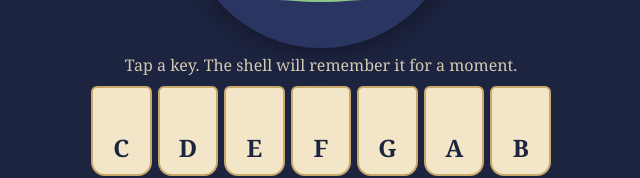
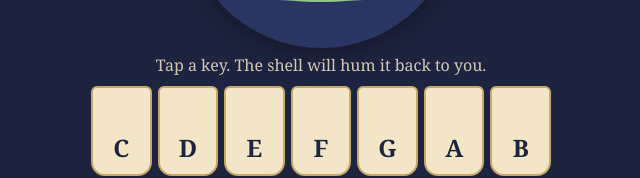
Before and after one commit to Wendle-The-Wizard/snail-shell-echo, a plain HTML site: page index.html in a window 1280 px wide. Shown: the part 273-451 px from the top of the page, without its empty margins (319-959 px from the left). Drawn offline with Linux system fonts and the light colour scheme.

Commit message:
Snail Shell Echo, version 4: The shell now hums the remembered note back as three softer,

```diff
--- a/index.html
+++ b/index.html
@@ -1,8 +1,6 @@
 <!DOCTYPE html>
 <html lang="en">
-<head><meta charset="utf-8"><meta http-equiv="Content-Security-Policy" content="default-src 'none'; script-src 'self' 'unsafe-inline'; style-src 'self' 'unsafe-inline'; img-src 'self' data: blob:; media-src 'self' data: blob:; font-src 'self' data:; connect-src 'none'; form-action 'none'; base-uri 'none'; frame-src 'none'; worker-src 'self' blob:"><meta name="viewport" content="width=device-width,initial-scale=1">
-<meta charset="utf-8">
-<meta name="viewport" content="width=device-width, initial-scale=1">
+<head><meta charset="utf-8"><meta http-equiv="Content-Security-Policy" content="default-src 'none'; script-src 'self' 'unsafe-inline'; style-src 'self' 'unsafe-inline'; img-src 'self' data: blob:; media-src 'self' data: blob:; font-src 'self' data:; connect-src 'none'; form-action 'none'; base-uri 'none'; frame-src 'none'; worker-src 'self' blob:"><meta name="viewport" content="width=device-width,initial-scale=1"><meta charset="utf-8"><meta name="viewport" content="width=device-width, initial-scale=1">
 <title>Snail Shell Echo</title>
 <link rel="stylesheet" href="style.css">
 </head>
@@ -10,7 +8,7 @@
 <main>
 <h1>Snail Shell Echo</h1>
 <canvas id="shell" width="400" height="400" aria-label="A spiral snail shell"></canvas>
-<p class="hint" id="hint">Tap a key. The shell will remember it for a moment.</p>
+<p class="hint" id="hint">Tap a key. The shell will hum it back to you.</p>
 <div class="keys" id="keys" role="group" aria-label="Piano keys"></div>
 <p class="memory" id="memory" aria-live="polite">The shell remembers: nothing yet</p>
 <div class="bar"><div class="fill" id="fill"></div></div>
```
